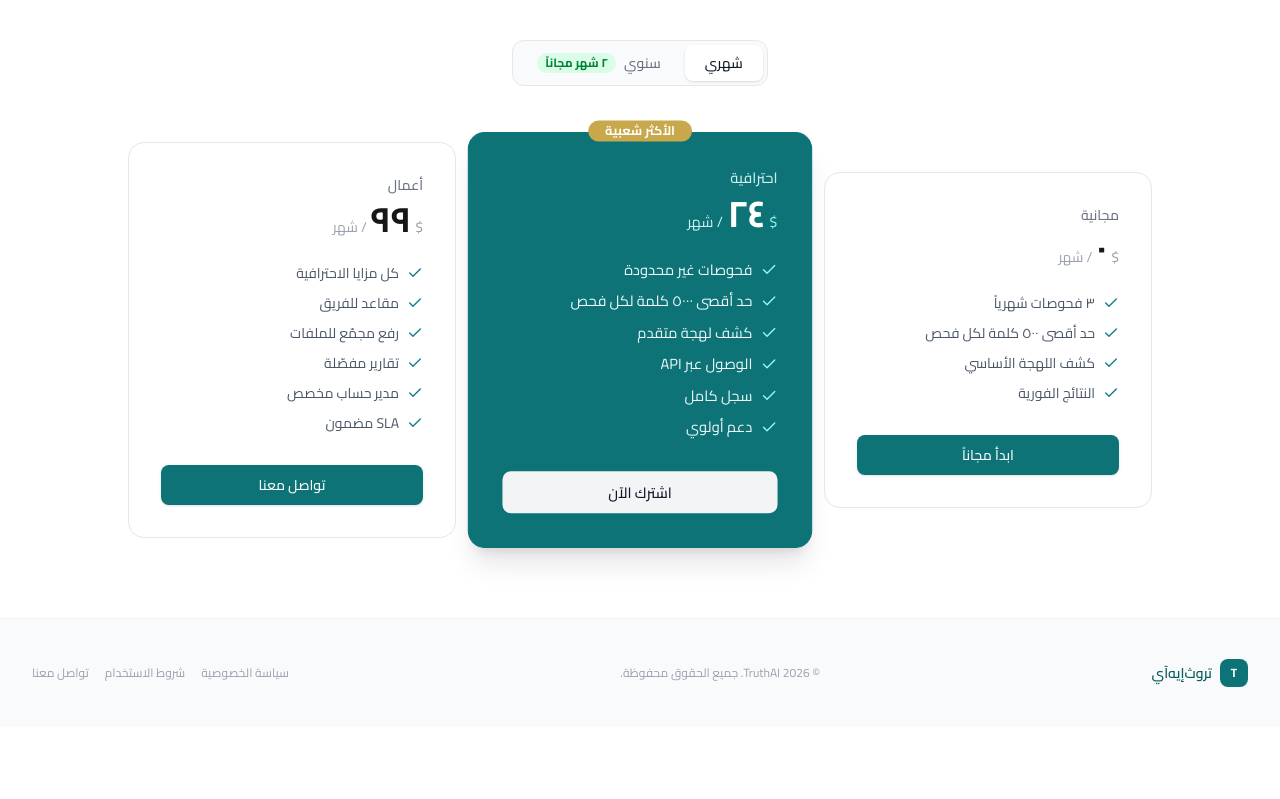
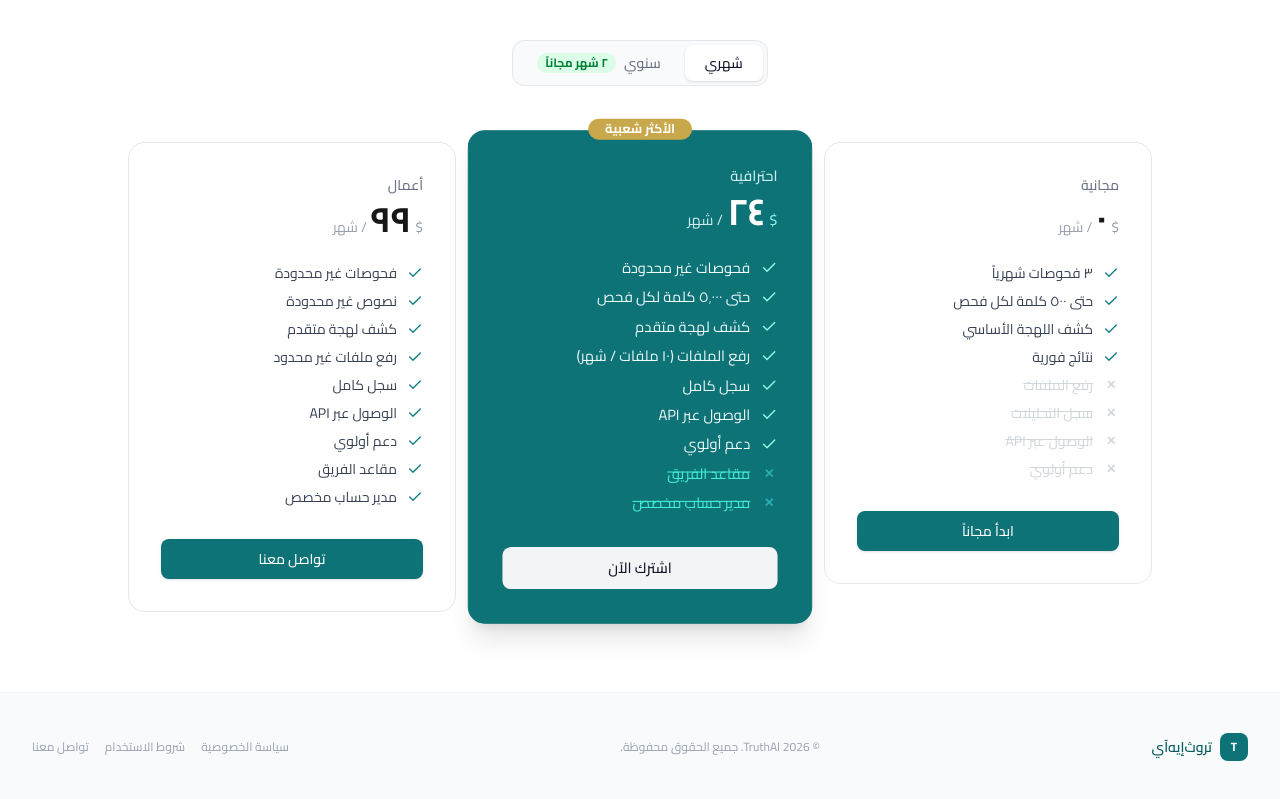
Before and after one commit to harelkleiner/truthai, a Next.js app: page / in a window 1280 px wide. Shown: the part 2759-3558 px from the top of the page. Before the commit the page ends 3486 px from the top, so only its background shows below. Built offline with nearby package versions, Linux system fonts and the light colour scheme.

Commit message:
Pricing: ✓/✗ feature rows per plan; lock file upload on free plan

```diff
--- a/app/analyze/page.tsx
+++ b/app/analyze/page.tsx
@@ -1,6 +1,6 @@
 "use client";
 
-import { useState, useRef } from "react";
+import { useState, useRef, useEffect } from "react";
 import { useLocale } from "@/lib/locale-context";
 import { Navbar } from "@/components/layout/navbar";
 import { Footer } from "@/components/layout/footer";
@@ -8,7 +8,7 @@ import { Button } from "@/components/ui/button";
 import { Card, CardContent, CardHeader, CardTitle } from "@/components/ui/card";
 import { Badge } from "@/components/ui/badge";
 import { Progress } from "@/components/ui/progress";
-import { Upload, Loader2, X, FileText, AlertCircle, ChevronDown, ChevronUp } from "lucide-react";
+import { Upload, Loader2, X, FileText, AlertCircle, ChevronDown, ChevronUp, Lock } from "lucide-react";
 import { cn, countWords, toEasternArabic } from "@/lib/utils";
 import type { DetectionResult, MacroSignals } from "@/lib/detection/detector";
 import { PieChart, Pie, Cell, ResponsiveContainer, Tooltip, Legend } from "recharts";
@@ -139,10 +139,28 @@ export default function AnalyzePage() {
   const [result, setResult] = useState<DetectionResult | null>(null);
   const [error, setError] = useState<string | null>(null);
   const [fileName, setFileName] = useState<string | null>(null);
+  const [userPlan, setUserPlan] = useState<"free" | "pro" | "business">("free");
   const fileRef = useRef<HTMLInputElement>(null);
 
+  // Load user plan from Supabase
+  useEffect(() => {
+    (async () => {
+      try {
+        const { createClient } = await import("@/lib/supabase");
+        const sb = createClient();
+        const { data: { user } } = await sb.auth.getUser();
+        if (user) {
+          const { data } = await sb.from("users").select("plan").eq("id", user.id).single();
+          if (data?.plan) setUserPlan(data.plan as "free" | "pro" | "business");
+        }
+      } catch { /* no-op */ }
+    })();
+  }, []);
+
+  const canUpload = userPlan === "pro" || userPlan === "business";
+  const wordLimit = userPlan === "free" ? FREE_WORD_LIMIT : userPlan === "pro" ? 5000 : Infinity;
   const wordCount = countWords(text);
-  const overLimit = wordCount > FREE_WORD_LIMIT;
+  const overLimit = wordCount > wordLimit;
 
   async function handleAnalyze() {
     if (!text.trim()) { setError(t.errors.empty_text); return; }
@@ -232,7 +250,7 @@ export default function AnalyzePage() {
                     )}
                   </div>
                   <Progress
-                    value={Math.min((wordCount / FREE_WORD_LIMIT) * 100, 100)}
+                    value={Math.min((wordCount / (wordLimit === Infinity ? 5000 : wordLimit)) * 100, 100)}
                     className="mt-2 h-1.5"
                     indicatorClassName={overLimit ? "bg-red-500" : undefined}
                   />
@@ -243,6 +261,8 @@ export default function AnalyzePage() {
                   <p className={cn("mb-2 text-sm font-medium text-gray-700", dir === "rtl" ? "text-right" : "text-left")}>
                     {t.analyze.upload_label}
                   </p>
+                  {canUpload ? (
+                    <>
                       <div
                         onClick={() => fileRef.current?.click()}
                         className="flex cursor-pointer items-center justify-center gap-3 rounded-xl border-2 border-dashed border-gray-200 bg-gray-50 py-6 transition hover:border-teal-400 hover:bg-teal-50"
@@ -259,10 +279,27 @@ export default function AnalyzePage() {
                           <div className="text-center">
                             <Upload className="mx-auto mb-1 h-5 w-5 text-gray-400" />
                             <p className="text-sm text-gray-500">{t.analyze.upload_hint}</p>
+                            {userPlan === "pro" && (
+                              <p className="text-xs text-gray-400 mt-1">
+                                {locale === "ar" ? "١٠ ملفات / شهر" : "10 files / month"}
+                              </p>
+                            )}
                           </div>
                         )}
                       </div>
                       <input ref={fileRef} type="file" accept=".txt,.docx,.pdf" className="hidden" onChange={handleFileUpload} />
+                    </>
+                  ) : (
+                    <div className="flex flex-col items-center justify-center gap-2 rounded-xl border-2 border-dashed border-gray-200 bg-gray-50 py-6 opacity-60">
+                      <Lock className="h-5 w-5 text-gray-400" />
+                      <p className="text-sm text-gray-500">
+                        {locale === "ar" ? "رفع الملفات متاح في خطة Pro" : "File upload available on Pro plan"}
+                      </p>
+                      <a href="/#pricing" className="text-xs font-semibold text-teal-600 hover:underline">
+                        {locale === "ar" ? "ترقية الخطة ←" : "Upgrade →"}
+                      </a>
+                    </div>
+                  )}
                 </div>
 
                 {error && (
--- a/app/page.tsx
+++ b/app/page.tsx
@@ -14,6 +14,8 @@ import {
 } from "lucide-react";
 import { cn, toEasternArabic } from "@/lib/utils";
 
+type PlanFeature = { text: string; included: boolean };
+
 /* ─── Pricing card ─── */
 function PricingCard({
   name, price, annualPrice, features, cta, badge, saveBadge,
@@ -22,7 +24,7 @@ function PricingCard({
   name: string;
   price: number;
   annualPrice: number;
-  features: string[];
+  features: PlanFeature[];
   cta: string;
   badge?: string;
   saveBadge?: string;
@@ -89,11 +91,22 @@ function PricingCard({
           </span>
         )}
       </div>
-      <ul className="space-y-2.5 flex-1 mb-6 sm:mb-8">
+      <ul className="space-y-2 flex-1 mb-6 sm:mb-8">
         {features.map((f, i) => (
-          <li key={i} className="flex items-start gap-2 text-sm">
-            <Check className={cn("h-4 w-4 mt-0.5 shrink-0", highlighted ? "text-teal-200" : "text-teal-600")} />
-            <span className={highlighted ? "text-teal-50" : "text-gray-600"}>{f}</span>
+          <li key={i} className="flex items-start gap-2.5 text-sm">
+            {f.included ? (
+              <Check className={cn("h-4 w-4 mt-0.5 shrink-0", highlighted ? "text-teal-200" : "text-teal-600")} />
+            ) : (
+              <span className={cn("mt-0.5 shrink-0 h-4 w-4 flex items-center justify-center text-xs font-bold", highlighted ? "text-teal-400" : "text-gray-300")}>✕</span>
+            )}
+            <span className={cn(
+              f.included
+                ? (highlighted ? "text-teal-50" : "text-gray-700")
+                : (highlighted ? "text-teal-300 line-through" : "text-gray-300 line-through"),
+              "text-sm",
+            )}>
+              {f.text}
+            </span>
           </li>
         ))}
       </ul>
@@ -345,6 +358,41 @@ export default function HomePage() {
       </section>
 
       {/* ── PRICING ── */}
+      {(() => {
+        const ar = locale === "ar";
+        const freeFeatures: PlanFeature[] = [
+          { text: ar ? "٣ فحوصات شهرياً" : "3 checks / month", included: true },
+          { text: ar ? "حتى ٥٠٠ كلمة لكل فحص" : "Up to 500 words per check", included: true },
+          { text: ar ? "كشف اللهجة الأساسي" : "Basic dialect detection", included: true },
+          { text: ar ? "نتائج فورية" : "Instant results", included: true },
+          { text: ar ? "رفع الملفات" : "File upload", included: false },
+          { text: ar ? "سجل التحليلات" : "Analysis history", included: false },
+          { text: ar ? "الوصول عبر API" : "API access", included: false },
+          { text: ar ? "دعم أولوي" : "Priority support", included: false },
+        ];
+        const proFeatures: PlanFeature[] = [
+          { text: ar ? "فحوصات غير محدودة" : "Unlimited checks", included: true },
+          { text: ar ? "حتى ٥٬٠٠٠ كلمة لكل فحص" : "Up to 5,000 words per check", included: true },
+          { text: ar ? "كشف لهجة متقدم" : "Advanced dialect detection", included: true },
+          { text: ar ? "رفع الملفات (١٠ ملفات / شهر)" : "File upload (10 files / month)", included: true },
+          { text: ar ? "سجل كامل" : "Full analysis history", included: true },
+          { text: ar ? "الوصول عبر API" : "API access", included: true },
+          { text: ar ? "دعم أولوي" : "Priority support", included: true },
+          { text: ar ? "مقاعد الفريق" : "Team seats", included: false },
+          { text: ar ? "مدير حساب مخصص" : "Dedicated account manager", included: false },
+        ];
+        const bizFeatures: PlanFeature[] = [
+          { text: ar ? "فحوصات غير محدودة" : "Unlimited checks", included: true },
+          { text: ar ? "نصوص غير محدودة" : "Unlimited words", included: true },
+          { text: ar ? "كشف لهجة متقدم" : "Advanced dialect detection", included: true },
+          { text: ar ? "رفع ملفات غير محدود" : "Unlimited file uploads", included: true },
+          { text: ar ? "سجل كامل" : "Full analysis history", included: true },
+          { text: ar ? "الوصول عبر API" : "API access", included: true },
+          { text: ar ? "دعم أولوي" : "Priority support", included: true },
+          { text: ar ? "مقاعد الفريق" : "Team seats", included: true },
+          { text: ar ? "مدير حساب مخصص" : "Dedicated account manager", included: true },
+        ];
+      return (
       <section className="py-16 sm:py-20 bg-white" id="pricing">
         <div className="mx-auto max-w-7xl px-4 sm:px-6 lg:px-8">
           <div className="text-center mb-8 sm:mb-10">
@@ -384,16 +432,16 @@ export default function HomePage() {
           </div>
 
           {/* Cards */}
-          <div className="flex flex-col gap-5 md:grid md:grid-cols-3 md:items-center max-w-5xl mx-auto">
+          <div className="flex flex-col gap-5 md:grid md:grid-cols-3 md:items-start max-w-5xl mx-auto">
             <PricingCard
               name={t.pricing.free.name}
               price={0} annualPrice={0}
-              features={t.pricing.free.features} cta={t.pricing.free.cta}
+              features={freeFeatures} cta={t.pricing.free.cta}
               locale={locale} plan="free" billing={billing} />
             <PricingCard
               name={t.pricing.pro.name}
               price={24} annualPrice={19}
-              features={t.pricing.pro.features} cta={t.pricing.pro.cta}
+              features={proFeatures} cta={t.pricing.pro.cta}
               badge={t.pricing.pro.badge}
               saveBadge={locale === "ar" ? "شهران مجاناً 🎉" : "2 months free 🎉"}
               highlighted
@@ -401,12 +449,13 @@ export default function HomePage() {
             <PricingCard
               name={t.pricing.business.name}
               price={99} annualPrice={79}
-              features={t.pricing.business.features} cta={t.pricing.business.cta}
+              features={bizFeatures} cta={t.pricing.business.cta}
               saveBadge={locale === "ar" ? "وفّر ٢٠٪" : "Save 20%"}
               locale={locale} plan="business" billing={billing} />
           </div>
         </div>
       </section>
+      );})()}
 
       <Footer />
     </div>
```
Lines whose indentation alone changed are shown as unchanged.
